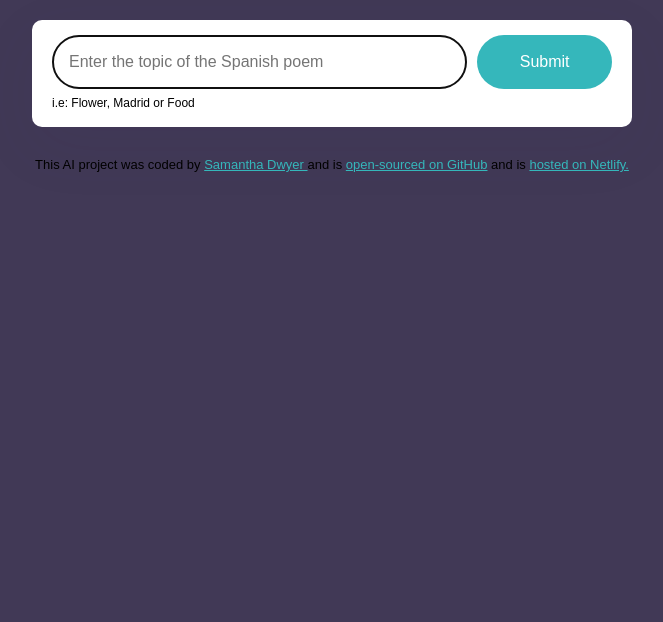
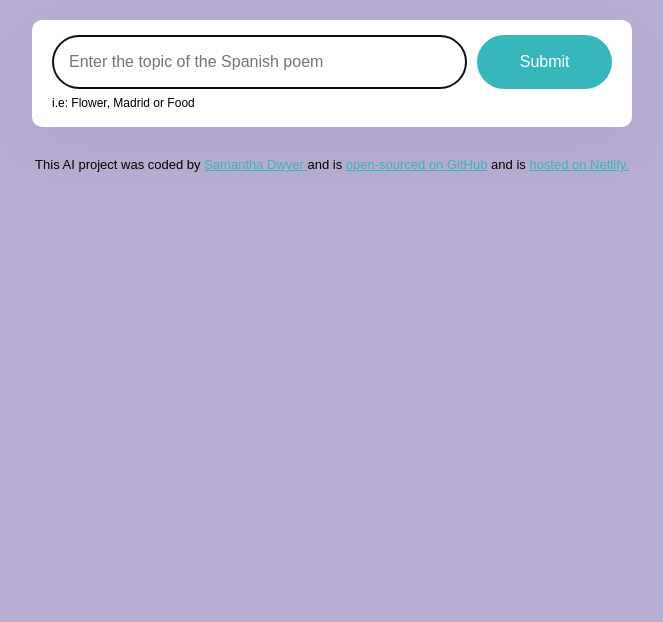
Before and after one commit to Sam-87d/Spanish-poem-generator, a plain HTML site: page index.html in a window 1280 px wide. Shown: the part 178-800 px from the top of the page, without its empty margins (308-971 px from the left). Drawn offline with nearby package versions, Linux system fonts and the light colour scheme.

Commit message:
updated background color

```diff
--- a/src/style.css
+++ b/src/style.css
@@ -1,5 +1,5 @@
 body {
-  background-color: #413956;
+  background-color: #b9aed3;
   font-family: Arial, Helvetica, sans-serif;
 }
 
```
